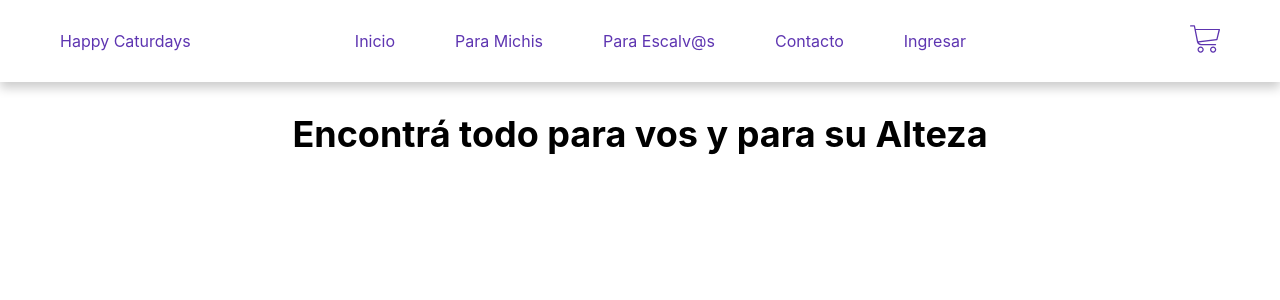
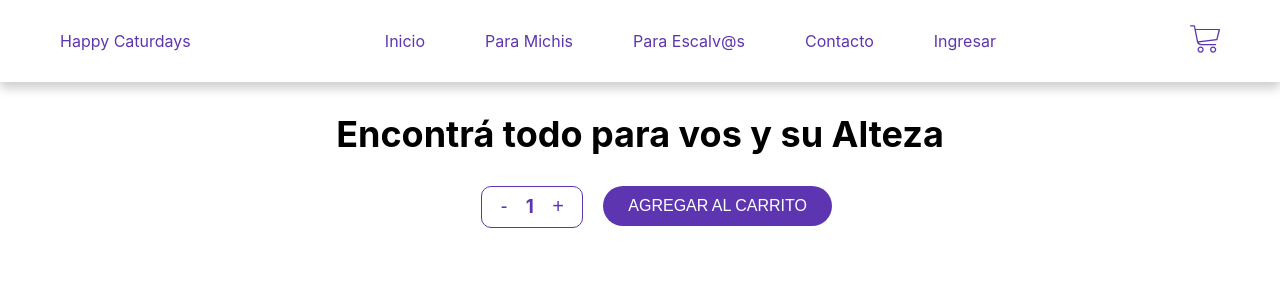
Before and after one commit to helen11n/happy-caturdays-deleo, a React (Create React App) app: page / in a window 1280 px wide. Shown: the top 300 px of the page. Built offline with nearby package versions, Linux system fonts and the light colour scheme.

Commit message:
desafio 4 ItemCount

```diff
--- a/package.json
+++ b/package.json
@@ -7,6 +7,7 @@
     "@testing-library/jest-dom": "^5.11.10",
     "@testing-library/react": "^11.2.6",
     "@testing-library/user-event": "^12.8.3",
+    "node-sass": "^5.0.0",
     "react": "^17.0.2",
     "react-dom": "^17.0.2",
     "react-scripts": "4.0.3",
--- a/src/App.css
+++ /dev/null
@@ -1,55 +0,0 @@
-/*Navbar*/
-
-.navbar-container {
-  padding: 0 50px;
-  margin: auto;
-  background-color: #ffffff;
-  box-shadow: 0 6px 10px 0 rgba(0, 0, 0, 0.2);
-}
-
-.navbar {
-  display: flex;
-  margin: 0 10px;
-  align-items: center;
-  color: #5e35b1;
-  padding: 15px 0;
-}
-
-.menu {
-  margin: 0 auto;
-}
-
-.cart-container {
-  display: flex;
-  align-items: center;
-  justify-content: center;
-}
-
-.cart img {
-  width: 30px;
-}
-
-nav ul {
-  display: flex;
-  list-style: none;
-  padding: 0;
-}
-
-.nav-item {
-  margin: 0 30px;
-}
-
-nav a {
-  color: #5e35b1;
-  text-decoration: none;
-}
-
-/**/
-.container-products {
-  display: flex;
-  justify-content: center;
-}
-
-.title-home {
-  font-size: 1.5em;
-}
--- a/src/App.js
+++ b/src/App.js
@@ -1,25 +1,28 @@
-
-import "./App.css";
-import { Navbar } from "./components/Navbar";
-import { ItemListContainer } from "./components/ItemListContainer";
+import "./App.scss"
+import { Navbar } from "./components/Navbar"
+import { ItemListContainer } from "./components/ItemListContainer"
+import { ItemCount } from "./components/ItemCount";
 
 function App() {
-  const navigationMenu = [
+   const navigationMenu = [
     "Inicio",
     "Para Michis",
     "Para Escalv@s",
     "Contacto",
     "Ingresar"
-  ];
+  ]
+
+  const mensajeHome = "Encontrá todo para vos y su Alteza";
   return (
     <>
       <div>
         <Navbar navigationMenu={navigationMenu} />
       </div>
-
-      <ItemListContainer />
+      <ItemListContainer mensajeHome={mensajeHome} />
+      <div>
+        <ItemCount />
+      </div>
     </>
   );
 }
-
 export default App;
--- /dev/null
+++ b/src/App.scss
@@ -0,0 +1,102 @@
+@import "Color.scss";
+
+/*Navbar*/
+
+.navbar-container {
+  padding: 0 50px;
+  margin: auto;
+  background-color: #ffffff;
+  box-shadow: 0 6px 10px 0 rgba(0, 0, 0, 0.2);
+}
+
+.navbar {
+  display: flex;
+  margin: 0 10px;
+  align-items: center;
+  color: $violeta;
+  padding: 15px 0;
+}
+
+.menu {
+  margin: 0 auto;
+}
+
+.cart-container {
+  display: flex;
+  align-items: center;
+  justify-content: center;
+}
+
+.cart img {
+  width: 30px;
+}
+
+nav ul {
+  display: flex;
+  list-style: none;
+  padding: 0;
+}
+
+.nav-item {
+  margin: 0 30px;
+}
+
+nav a {
+  color: $violeta;
+  text-decoration: none;
+}
+
+/**/
+.container-products {
+  display: flex;
+  justify-content: center;
+}
+
+.title-home {
+  font-size: 1.5em;
+}
+
+.container-addItems {
+
+  display: flex;
+  margin: 0 auto;
+  width: 30%;
+
+}
+
+.counter {
+  width: 100px;
+  display: flex;
+  border: 1px solid $violeta;
+  margin: auto;
+  color:  $violeta;
+  height: 2.5rem;
+  align-items: center;
+  border-radius: 10px;
+  margin-right: 20px;
+  button {
+    border: none;
+    margin: 0 auto;
+    background-color: transparent;
+    cursor: pointer;
+    font-size: 1.25rem;
+    color:  $violeta;
+  }
+}
+
+.addToCart {
+  display: flex;
+
+ button {
+   border: none;
+   background-color: $violeta;
+   color: #ffffff;
+   padding: 5px 25px;
+   height: 2.5rem;
+   border-radius: 40px;
+   font-size: 1rem;
+   cursor: pointer;
+   text-transform: uppercase;
+
+ }
+}
--- /dev/null
+++ b/src/Color.scss
@@ -0,0 +1 @@
+$violeta: #5e35b1;
--- /dev/null
+++ b/src/components/ItemCount.js
@@ -0,0 +1,30 @@
+import React, { useState } from "react";
+
+export const ItemCount = () => {
+  const [count, setCount] = useState(1);
+
+  const addItem = () => {
+    setCount(count + 1);
+  };
+
+  const removeItem = () => {
+    if (count > 1) {
+      setCount(count - 1);
+    }
+  };
+
+  return (
+    <>
+      <div className="container-addItems">
+        <div className="counter">
+          <button onClick={removeItem}>-</button>
+          <h3> {count} </h3>
+          <button onClick={addItem}>+</button>
+        </div>
+        <div className="addToCart">
+          <button>Agregar al carrito</button>
+        </div>
+      </div>
+    </>
+  );
+};
--- a/src/components/ItemListContainer.js
+++ b/src/components/ItemListContainer.js
@@ -1,9 +1,11 @@
-export const ItemListContainer = () => {
-    return (
-      <section className="container-products">
-        <div className="title-home">
-          <h1>Encontrá todo para vos y para su Alteza</h1>
-        </div>
-      </section>
-    );
-  };
+const ItemListContainer = (greeting) => {
+  return (
+    <section className="container-products">
+      <div className="title-home">
+        <h1>{greeting.mensajeHome}</h1>
+      </div>
+    </section>
+  )
+}
+
+export {ItemListContainer}
--- a/src/components/navbar.js
+++ b/src/components/navbar.js
@@ -22,9 +22,6 @@ export const Navbar = (props) => {
             <li className="nav-item">
               <a href="">{props.navigationMenu[4]}</a>
             </li>
-            <li className="nav-item">
-              <a href="">{props.navigationMenu[5]}</a>
-            </li>
           </ul>
         </nav>
         <CartWidget />
```
Also changed, not shown: 1 other file (tests, documents, lock files or other folders).
